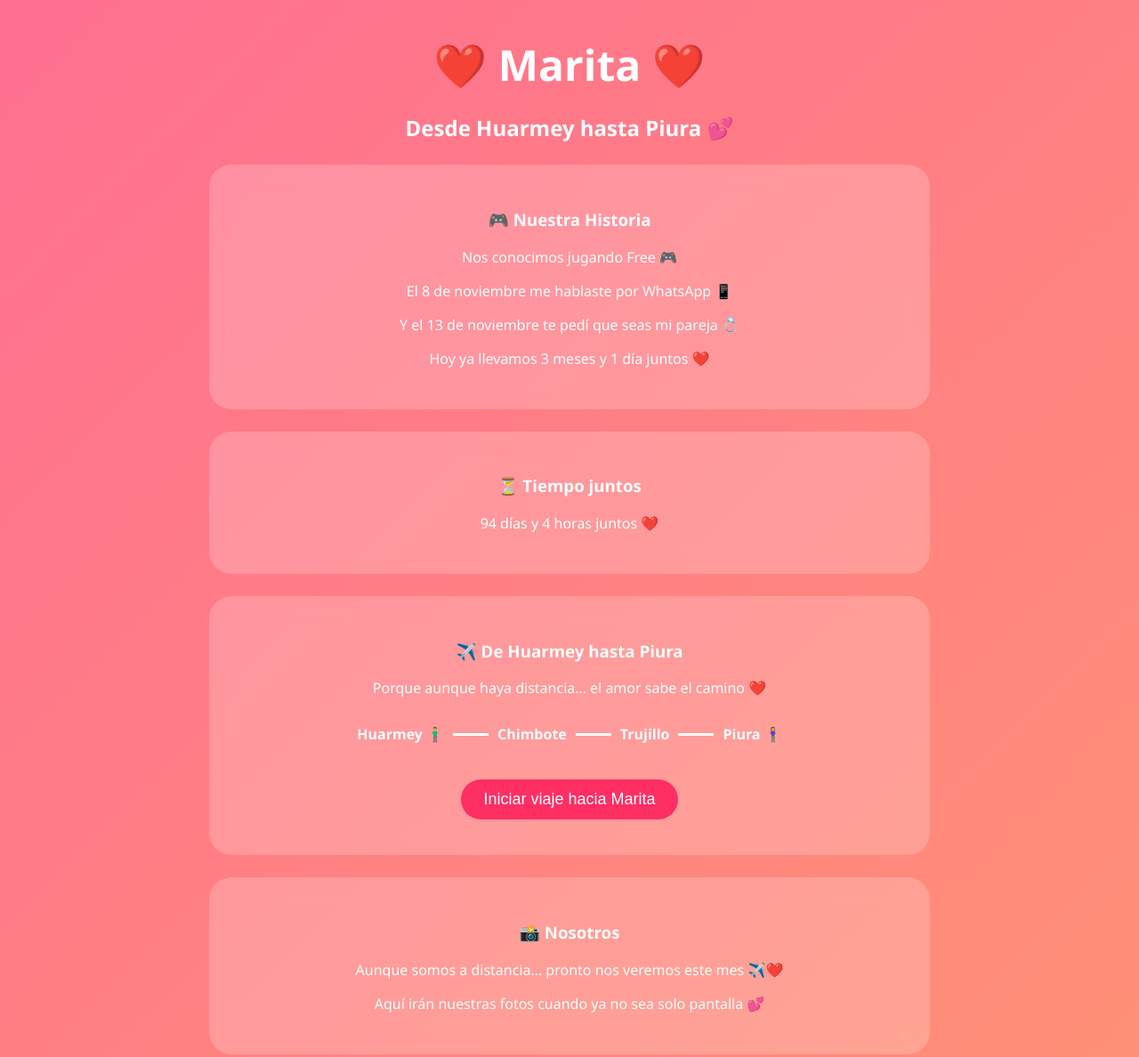
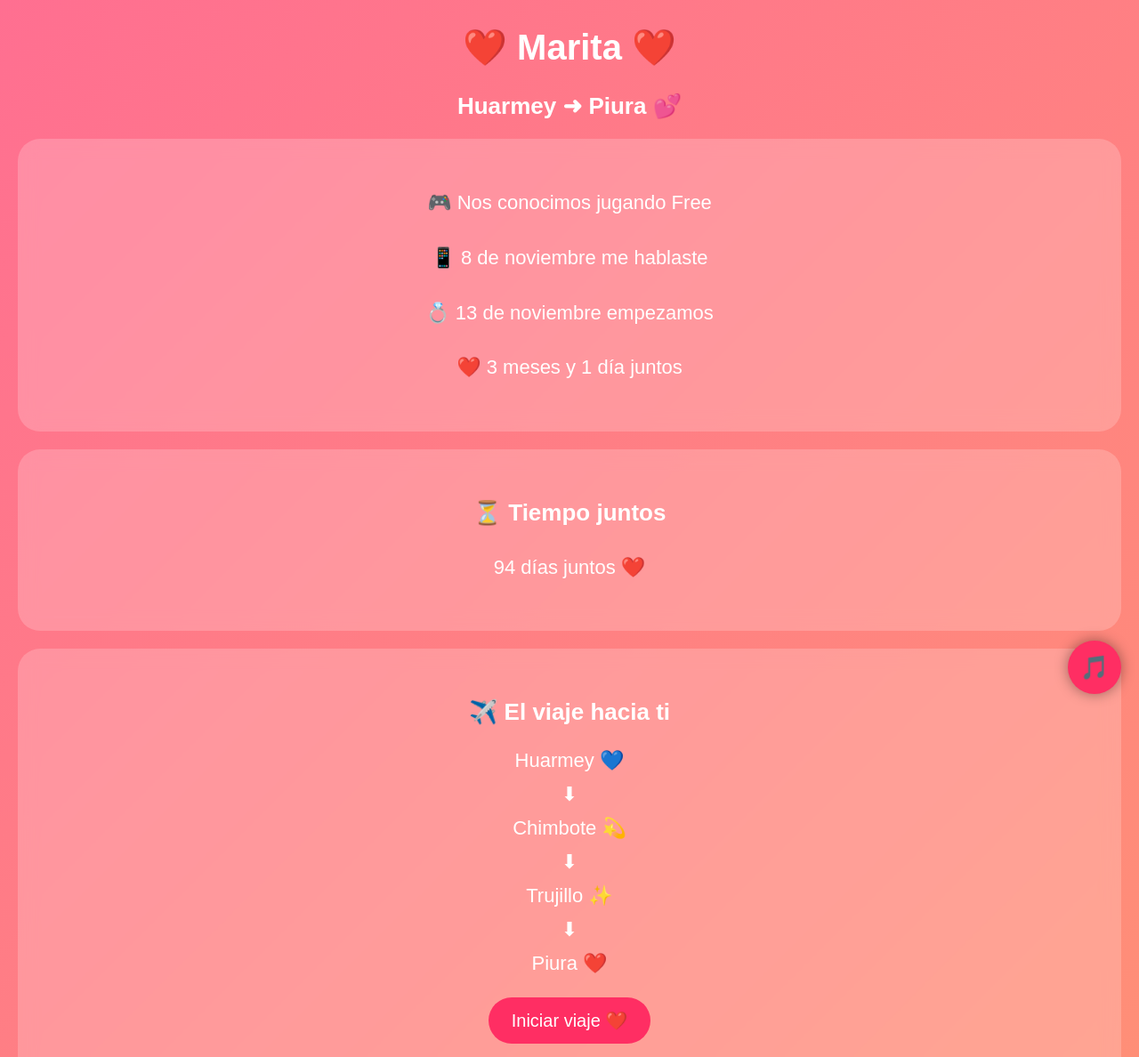
Before and after one commit to mati24-ai/Cup-Of-Fire.github.io, a plain HTML site: page index.html in a window 1280 px wide. Shown: the top 1188 px of the page at 89% size. Drawn offline with Linux system fonts and the light colour scheme.

Commit message:
Update index.html

```diff
--- a/index.html
+++ b/index.html
@@ -2,57 +2,94 @@
 <html lang="es">
 <head>
 <meta charset="UTF-8">
+<meta name="viewport" content="width=device-width, initial-scale=1.0">
 <title>Para Marita ❤️</title>
 
 <style>
+
 body {
     margin: 0;
-    font-family: 'Segoe UI', sans-serif;
+    font-family: Arial, sans-serif;
     background: linear-gradient(135deg, #ff6f91, #ff9671);
     text-align: center;
     color: white;
     overflow-x: hidden;
 }
 
+/* TITULOS GRANDES */
 h1 {
-    margin-top: 40px;
-    font-size: 48px;
+    font-size: 40px;
+    margin-top: 30px;
 }
 
-h2 {
-    margin-top: -10px;
+h2, h3 {
+    font-size: 26px;
 }
 
+p {
+    font-size: 22px;
+    line-height: 1.8;
+}
+
+/* SECCIONES */
 .section {
     background: rgba(255,255,255,0.2);
-    backdrop-filter: blur(12px);
-    margin: 25px auto;
+    backdrop-filter: blur(10px);
+    margin: 20px;
     padding: 30px;
     border-radius: 25px;
-    width: 85%;
-    max-width: 750px;
 }
 
+/* BOTONES */
 button {
-    padding: 12px 25px;
+    padding: 14px 26px;
     border: none;
     border-radius: 30px;
     background: #ff2e63;
     color: white;
-    font-size: 18px;
+    font-size: 20px;
     cursor: pointer;
-    transition: 0.3s;
     margin: 10px;
 }
 
-button:hover {
-    transform: scale(1.1);
+button:active {
+    transform: scale(0.95);
 }
 
 #noBtn {
     position: absolute;
 }
 
+/* MAPA */
+.mapa {
+    display: flex;
+    flex-direction: column;
+    gap: 12px;
+    font-size: 22px;
+    margin-top: 15px;
+}
+
+.viaje {
+    margin-top: 15px;
+    font-weight: bold;
+    font-size: 22px;
+}
+
+/* CARTA */
+.carta {
+    display: none;
+    margin-top: 20px;
+    font-size: 22px;
+    line-height: 1.9;
+    animation: fadeIn 1.5s ease-in-out;
+}
+
+@keyframes fadeIn {
+    from {opacity: 0;}
+    to {opacity: 1;}
+}
+
+/* CORAZONES */
 .heart {
     position: fixed;
     animation: float 6s linear infinite;
@@ -63,71 +100,36 @@ button:hover {
     to {transform: translateY(-10vh);}
 }
 
-.carta {
-    display: none;
-    font-size: 18px;
-    margin-top: 20px;
-    animation: fadeIn 2s;
-    line-height: 1.7;
-}
-
-@keyframes fadeIn {
-    from {opacity:0;}
-    to {opacity:1;}
-}
-
-img {
-    width: 170px;
-    border-radius: 20px;
-    margin: 10px;
-    border: 3px solid white;
-}
-
-/* MAPA */
-.mapa {
+/* BOTÓN MÚSICA FLOTANTE */
+.music-btn {
+    position: fixed;
+    bottom: 20px;
+    right: 20px;
+    background: #ff2e63;
+    width: 60px;
+    height: 60px;
+    border-radius: 50%;
+    font-size: 26px;
     display: flex;
     align-items: center;
     justify-content: center;
-    flex-wrap: wrap;
-    margin-top: 20px;
+    cursor: pointer;
+    box-shadow: 0 0 15px rgba(0,0,0,0.4);
 }
 
-.ciudad {
-    margin: 10px;
-    font-weight: bold;
-}
-
-.linea {
-    width: 40px;
-    height: 3px;
-    background: white;
-}
-
-.viaje {
-    font-size: 22px;
-    margin-top: 20px;
-    font-weight: bold;
-}
 </style>
 </head>
 
 <body>
 
-<!-- Música opcional -->
-<!-- Coloca un archivo llamado cancion.mp3 en la misma carpeta -->
-<audio autoplay loop>
-    <source src="cancion.mp3" type="audio/mpeg">
-</audio>
-
 <h1>❤️ Marita ❤️</h1>
-<h2>Desde Huarmey hasta Piura 💕</h2>
+<h2>Huarmey ➜ Piura 💕</h2>
 
 <div class="section">
-    <h3>🎮 Nuestra Historia</h3>
-    <p>Nos conocimos jugando Free 🎮</p>
-    <p>El 8 de noviembre me hablaste por WhatsApp 📱</p>
-    <p>Y el 13 de noviembre te pedí que seas mi pareja 💍</p>
-    <p>Hoy ya llevamos 3 meses y 1 día juntos ❤️</p>
+    <p>🎮 Nos conocimos jugando Free</p>
+    <p>📱 8 de noviembre me hablaste</p>
+    <p>💍 13 de noviembre empezamos</p>
+    <p>❤️ 3 meses y 1 día juntos</p>
 </div>
 
 <div class="section">
@@ -136,67 +138,67 @@ img {
 </div>
 
 <div class="section">
-    <h3>✈️ De Huarmey hasta Piura</h3>
-    <p>Porque aunque haya distancia… el amor sabe el camino ❤️</p>
-
+    <h3>✈️ El viaje hacia ti</h3>
     <div class="mapa">
-        <div class="ciudad">Huarmey 🧍‍♂️</div>
-        <div class="linea"></div>
-        <div class="ciudad">Chimbote</div>
-        <div class="linea"></div>
-        <div class="ciudad">Trujillo</div>
-        <div class="linea"></div>
-        <div class="ciudad">Piura 🧍‍♀️</div>
+        <div>Huarmey 💙</div>
+        <div>⬇</div>
+        <div>Chimbote 💫</div>
+        <div>⬇</div>
+        <div>Trujillo ✨</div>
+        <div>⬇</div>
+        <div>Piura ❤️</div>
     </div>
 
     <div class="viaje" id="viajeTexto"></div>
-
-    <button onclick="iniciarViaje()">Iniciar viaje hacia Marita</button>
+    <button onclick="iniciarViaje()">Iniciar viaje ❤️</button>
 </div>
 
 <div class="section">
-    <h3>📸 Nosotros</h3>
-    <p>Aunque somos a distancia… pronto nos veremos este mes ✈️❤️</p>
-    <p>Aquí irán nuestras fotos cuando ya no sea solo pantalla 💕</p>
-</div>
+    <h3>💌 Carta</h3>
+    <button onclick="abrirCarta()">Abrir carta</button>
 
-<div class="section">
-    <h3>💌 Carta para ti</h3>
-    <button onclick="abrirCarta()">Abrir carta</button>
     <div class="carta" id="cartaTexto">
-        Marita… ❤️<br><br>
+        Marita ❤️<br><br>
 
-        Quién diría que todo empezó en un juego.
-        Entre partidas de Free, risas y momentos simples, encontré algo que no estaba buscando… pero que ahora no quiero perder. 🎮💖<br><br>
+        Quién diría que todo empezó en un juego 🎮.
+        Entre partidas, risas y momentos simples, encontré algo real… algo que no estaba buscando pero que ahora no quiero perder. 💖<br><br>
 
-        El 8 de noviembre me hablaste por WhatsApp y sin darnos cuenta empezamos a escribir nuestra propia historia.
-        El 13 de noviembre se volvió una fecha especial, porque ese día oficialmente comenzamos lo nuestro. 💍<br><br>
+        El 8 de noviembre comenzamos a hablar por WhatsApp 📱,
+        y el 13 de noviembre nuestra historia se volvió oficial 💍.
+        Desde ese día cada conversación, cada llamada y cada mensaje se volvió especial.<br><br>
 
         No llevamos años… solo 3 meses y 1 día.
-        Pero lo que siento no se mide en tiempo, se mide en lo especial que haces mis días. ❤️<br><br>
+        Pero lo que siento no se mide en tiempo,
+        se mide en lo feliz que me haces y en lo mucho que sonrío cuando pienso en ti. ❤️<br><br>
 
         Somos Huarmey y Piura…
-        y para llegar a ti tendría que pasar por Chimbote, Trujillo…
-        pero si el destino es verte, recorrería cada kilómetro feliz. ✈️💕<br><br>
+        y para llegar a ti tendría que pasar por Chimbote, Trujillo y muchos kilómetros más.
+        Pero si el destino es verte, recorrería cada uno de ellos feliz. ✈️💕<br><br>
 
-        Y lo más bonito es que pronto, este mes, por fin nos veremos en persona.
-        Ya no será solo pantalla, llamadas o mensajes… será real. ❤️<br><br>
+        Lo más bonito es que pronto nos veremos en persona este mes.
+        Ya no será solo pantalla… será real, frente a frente.
+        Y estoy seguro de que ese momento valdrá cada segundo de espera. 💕<br><br>
 
         Tal vez nuestra historia empezó en un juego,
         pero lo que siento por ti es completamente real.
-
-        Gracias por estar conmigo.
-        Y quiero que esto no se quede en 3 meses…
-        quiero que siga creciendo contigo. 💖
+        Y quiero que esto siga creciendo contigo. ❤️
     </div>
 </div>
 
 <div class="section">
     <h3>Pregunta importante 😏</h3>
-    <p>¿Quieres seguir construyendo esta historia conmigo?</p>
+    <p>¿Seguimos construyendo esta historia juntos?</p>
     <button onclick="respuestaSi()">Sí 💖</button>
     <button id="noBtn" onmouseover="moverNo()">No 😅</button>
 </div>
+
+<!-- AUDIO -->
+<audio id="musica" loop>
+    <source src="cancion.mp3" type="audio/mpeg">
+</audio>
+
+<!-- BOTÓN FLOTANTE -->
+<div class="music-btn" onclick="reproducirMusica()">🎵</div>
 
 <script>
 
@@ -206,12 +208,9 @@ let inicio = new Date("November 13, 2025 00:00:00").getTime();
 setInterval(function() {
     let ahora = new Date().getTime();
     let diferencia = ahora - inicio;
-
     let dias = Math.floor(diferencia / (1000*60*60*24));
-    let horas = Math.floor((diferencia / (1000*60*60)) % 24);
-
     document.getElementById("contador").innerHTML =
-    dias + " días y " + horas + " horas juntos ❤️";
+    dias + " días juntos ❤️";
 }, 1000);
 
 /* VIAJE */
@@ -220,15 +219,12 @@ function iniciarViaje() {
     const ciudades = ["Huarmey 💙", "Chimbote 💫", "Trujillo ✨", "Piura ❤️"];
     let i = 0;
 
-    texto.innerHTML = "Preparando viaje... ✈️";
-
     let intervalo = setInterval(() => {
-        texto.innerHTML = "❤️ llegando a " + ciudades[i];
+        texto.innerHTML = "❤️ Llegando a " + ciudades[i];
         i++;
-
         if (i >= ciudades.length) {
             clearInterval(intervalo);
-            texto.innerHTML = "❤️ Ya llegué contigo, Marita 💕";
+            texto.innerHTML = "❤️ Ya estoy contigo 💕";
         }
     }, 1500);
 }
@@ -247,7 +243,7 @@ function moverNo(){
 
 /* RESPUESTA SI */
 function respuestaSi(){
-    alert("Sabía que dirías que sí 😘❤️ Gracias por estos meses, Marita.");
+    alert("Sabía que dirías que sí 😘❤️");
 }
 
 /* CORAZONES */
@@ -262,7 +258,12 @@ setInterval(() => {
     setTimeout(() => {
         heart.remove();
     }, 6000);
-}, 400);
+}, 500);
+
+/* MÚSICA */
+function reproducirMusica(){
+    document.getElementById("musica").play();
+}
 
 </script>
 
```
